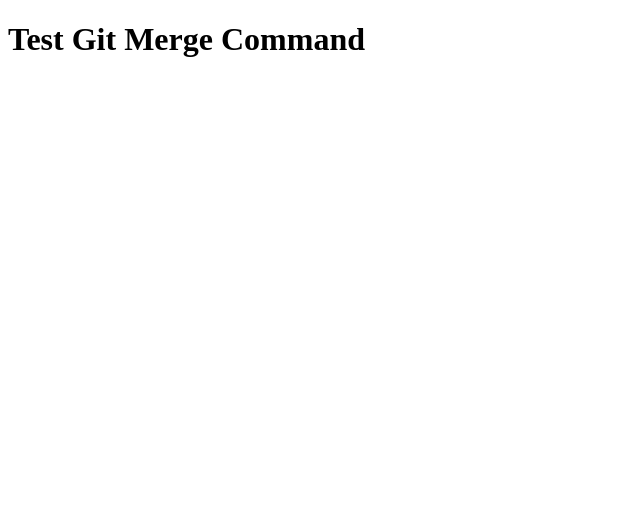
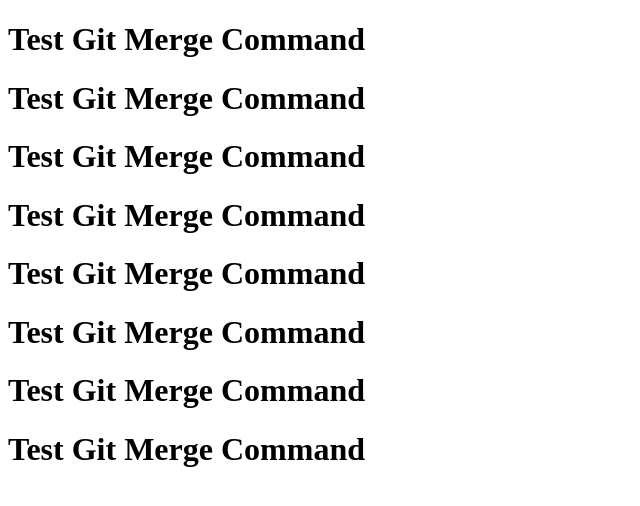
Before and after one commit to thongmouaxiong/gittest, a plain HTML site: page index.html in a window 1280 px wide. Shown: the whole page, without its empty margins (0-640 px from the left). Drawn offline with Linux system fonts and the light colour scheme.

```diff
--- a/index.html
+++ b/index.html
@@ -8,5 +8,12 @@
 </head>
 <body>
     <h1>Test Git Merge Command </h1>
+    <h1>Test Git Merge Command </h1>
+    <h1>Test Git Merge Command </h1>
+    <h1>Test Git Merge Command </h1>
+    <h1>Test Git Merge Command </h1>
+    <h1>Test Git Merge Command </h1>
+    <h1>Test Git Merge Command </h1>
+    <h1>Test Git Merge Command </h1>
 </body>
 </html>
--- a/style.css
+++ b/style.css
@@ -0,0 +1,3 @@
+h1{
+    font-size: 2rem;
+}
```
